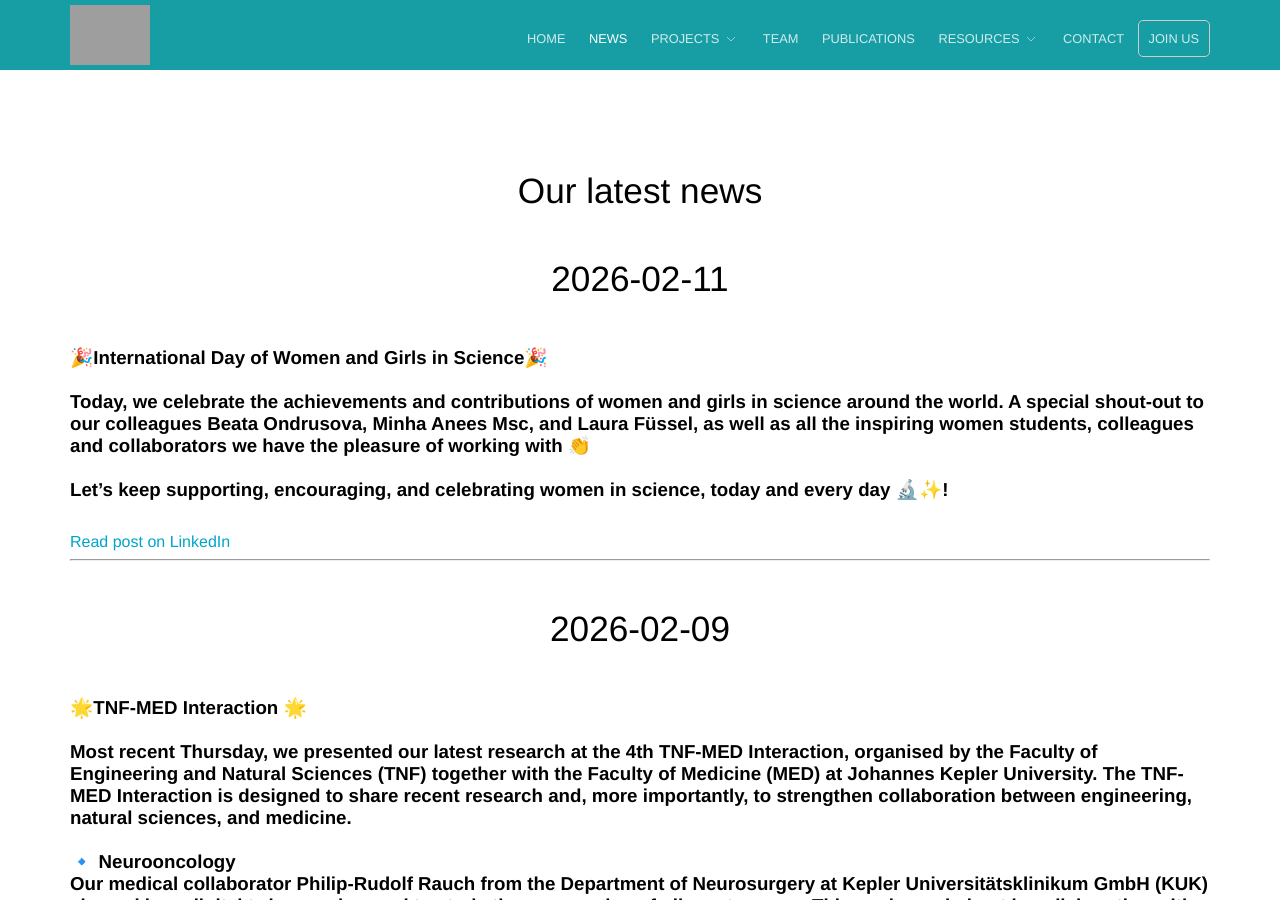
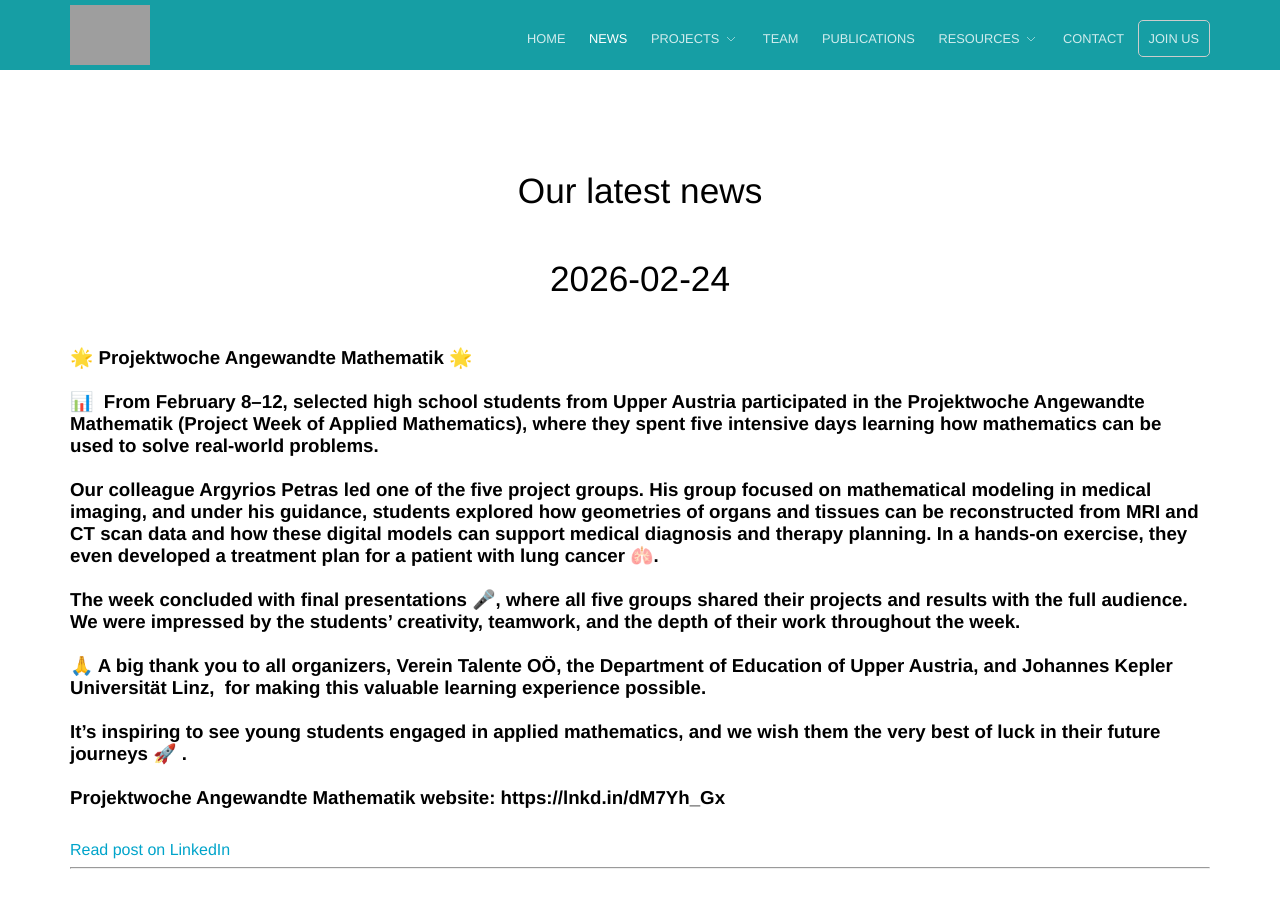
Before and after one commit to linzlabinsilmed/linzlabinsilmed.github.io, a Jekyll site: the page built from news.html, in a window 1280 px wide and 900 px high. Built offline with Jekyll 4.4.1, drawn with Linux system fonts in a browser that asks for light colours; some of the changed text lies outside the part shown; grey boxes are pictures that could not be loaded.

Commit message:
Update LinkedIn feed [auto]

```diff
--- a/_data/linkedin_feed.yml
+++ b/_data/linkedin_feed.yml
@@ -1,3 +1,39 @@
+- title: >-
+    🌟 Projektwoche Angewandte Mathematik 🌟
+
+
+    📊  From February 8–12, selected high school students from Upper Austria
+    participated in the Projektwoche Angewandte Mathematik (Project Week of
+    Applied Mathematics), where they spent five intensive days learning how
+    mathematics can be used to solve real-world problems.
+
+
+    Our colleague Argyrios Petras led one of the five project groups. His group
+    focused on mathematical modeling in medical imaging, and under his guidance,
+    students explored how geometries of organs and tissues can be reconstructed
+    from MRI and CT scan data and how these digital models can support medical
+    diagnosis and therapy planning. In a hands-on exercise, they even developed
+    a treatment plan for a patient with lung cancer 🫁.
+
+
+    The week concluded with final presentations 🎤, where all five groups shared
+    their projects and results with the full audience. We were impressed by the
+    students’ creativity, teamwork, and the depth of their work throughout the
+    week.
+
+
+    🙏 A big thank you to all organizers, Verein Talente OÖ, the Department of
+    Education of Upper Austria, and Johannes Kepler Universität Linz,  for
+    making this valuable learning experience possible.
+
+
+    It’s inspiring to see young students engaged in applied mathematics, and we
+    wish them the very best of luck in their future journeys 🚀 .
+
+
+    Projektwoche Angewandte Mathematik website: https://lnkd.in/dM7Yh_Gx
+  url: https://www.linkedin.com/posts/linz-lab-for-in-silico-medical-interventions_projektwoche-angewandte-mathematik-activity-7431986285097099264-KUjo
+  published: 2026-02-24
 - title: >-
     🎉International Day of Women and Girls in Science🎉
 
@@ -238,39 +274,3 @@
     soon!👏
   url: https://www.linkedin.com/posts/linz-lab-for-in-silico-medical-interventions_celebrating-team-growth-were-delighted-activity-7400103679468412928-3CjB
   published: 2025-11-28
-- title: >-
-    🎉 Celebrating Team Growth!🎉
-
-
-    We’re delighted that Laura Füssel continues her journey with us at the Linz
-    Lab for In-Silico Medical Interventions!
-
-
-    Laura, a master’s student in Industrial Mathematics at Johannes Kepler
-    Universität Linz, recently successfully defended her bachelor’s thesis 🎓 on
-    the comparison of in-vitro experiments and in-vivo applications of
-    Radiofrequency Ablation (RFA), a treatment for cardiac
-    arrhythmia,  conducted under the guidance of Argyrios Petras and Luca
-    Gerardo-Giorda.
-
-
-    She will continue contributing to our ongoing research, with a focus on
-    computational modeling in Pulsed Field Ablation (PFA). Her work aims to
-    simulate the PFA procedure, with a particular focus on modeling the
-    interaction between the catheter and cardiac tissue through advanced contact
-    mechanics simulations. This work is supported by the FFG Austrian Research
-    Promotion Agency BRIDGE project obtained by Argyrios Petras in collaboration
-    with NumeriCor GmbH.
-
-
-    Outside her busy academic schedule, Laura enjoys going for a run 🏃♀️ and
-    travelling to explore the world ✈️.
-
-
-    We’re looking forward to her continued contributions and wish her all the
-    best in this next phase of her journey!🚀
-
-
-    FFG Bridge project: https://lnkd.in/e48Ucfu2
-  url: https://www.linkedin.com/posts/linz-lab-for-in-silico-medical-interventions_ebtt-2025-our-colleagues-argyrios-activity-7396532698086940672-iVoO
-  published: 2025-11-18
```
